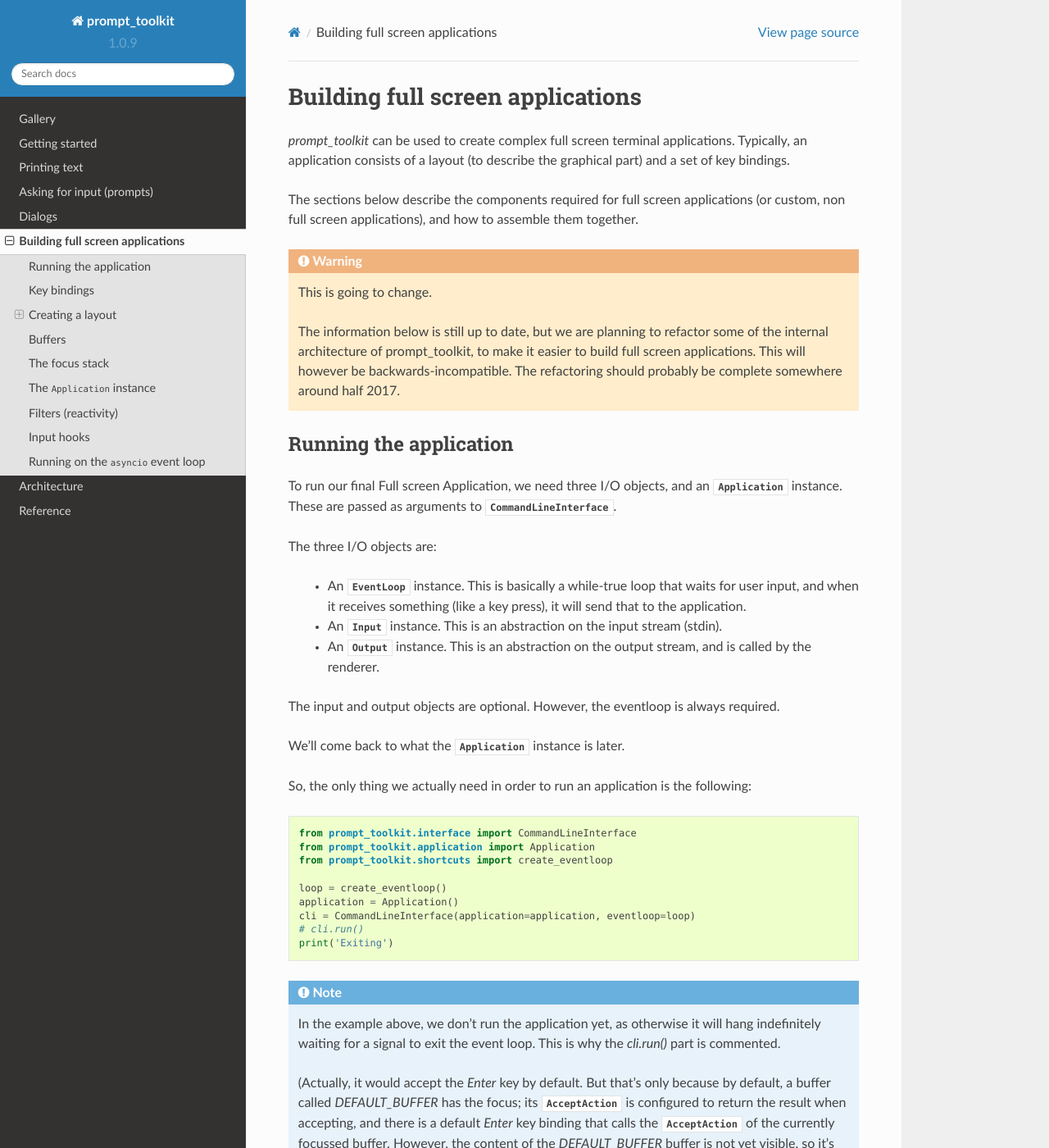
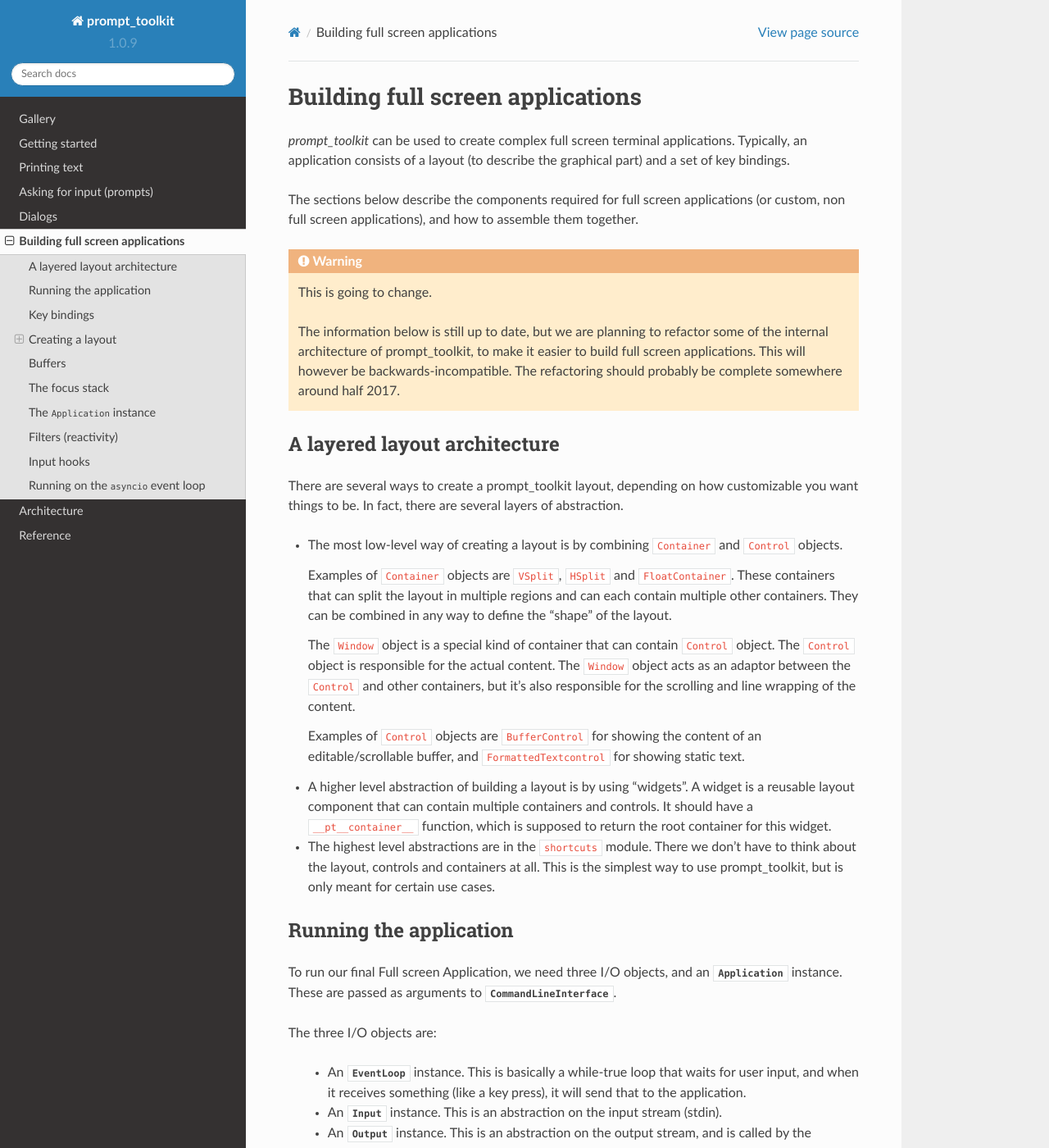
Before and after one commit to dbcli/pgcli, a Sphinx documentation site: the page built from docs/pages/full_screen_apps.rst, in a window 1280 px wide and 1400 px high. Shown: the whole window at 82% size. Built offline with Sphinx 7.4.7 and the Read the Docs theme 2.0.0, drawn with Linux system fonts in a browser that asks for light colours.

Commit message:
Added section about layered abstractinos to documentation about full screen layouts.

```diff
--- a/docs/pages/full_screen_apps.rst
+++ b/docs/pages/full_screen_apps.rst
@@ -18,6 +18,42 @@
     easier to build full screen applications. This will however be
     backwards-incompatible. The refactoring should probably be complete
     somewhere around half 2017.
+
+A layered layout architecture
+-----------------------------
+
+There are several ways to create a prompt_toolkit layout, depending on how
+customizable you want things to be. In fact, there are several layers of
+abstraction.
+
+- The most low-level way of creating a layout is by combining ``Container`` and
+  ``Control`` objects.
+
+  Examples of ``Container`` objects are ``VSplit``, ``HSplit`` and
+  ``FloatContainer``. These containers that can split the layout in multiple
+  regions and can each contain multiple other containers. They can be combined
+  in any way to define the "shape" of the layout.
+
+  The ``Window`` object is a special kind of container that can contain
+  ``Control`` object. The ``Control`` object is responsible for the actual
+  content. The ``Window`` object acts as an adaptor between the
+  ``Control`` and other containers, but it's also responsible for the scrolling
+  and line wrapping of the content.
+
+  Examples of ``Control`` objects are ``BufferControl`` for showing the content
+  of an editable/scrollable buffer, and ``FormattedTextcontrol`` for showing
+  static text.
+
+- A higher level abstraction of building a layout is by using "widgets". A
+  widget is a reusable layout component that can contain multiple containers
+  and controls. It should have a ``__pt__container__`` function, which is
+  supposed to return the root container for this widget.
+
+- The highest level abstractions are in the ``shortcuts`` module. There we
+  don't have to think about the layout, controls and containers at all. This is
+  the simplest way to use prompt_toolkit, but is only meant for certain use
+  cases.
+
 
 Running the application
 -----------------------
```
